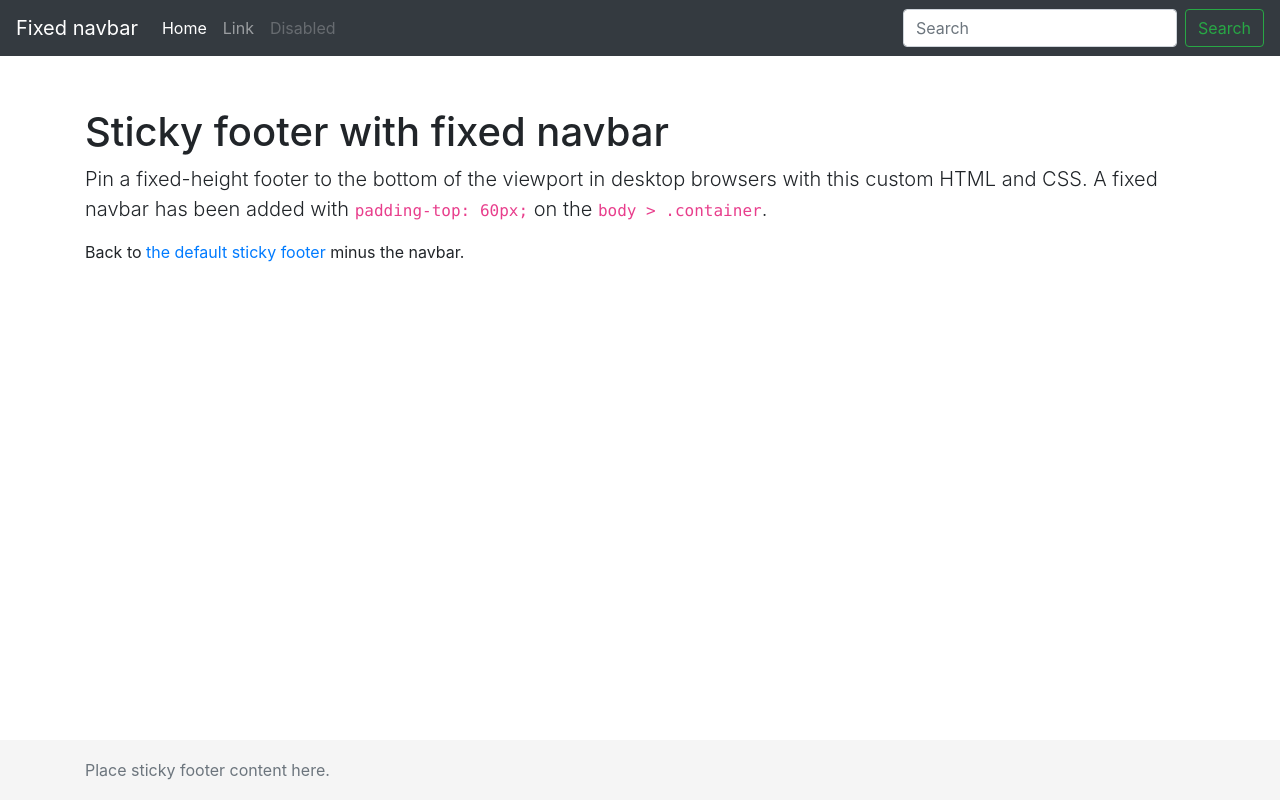
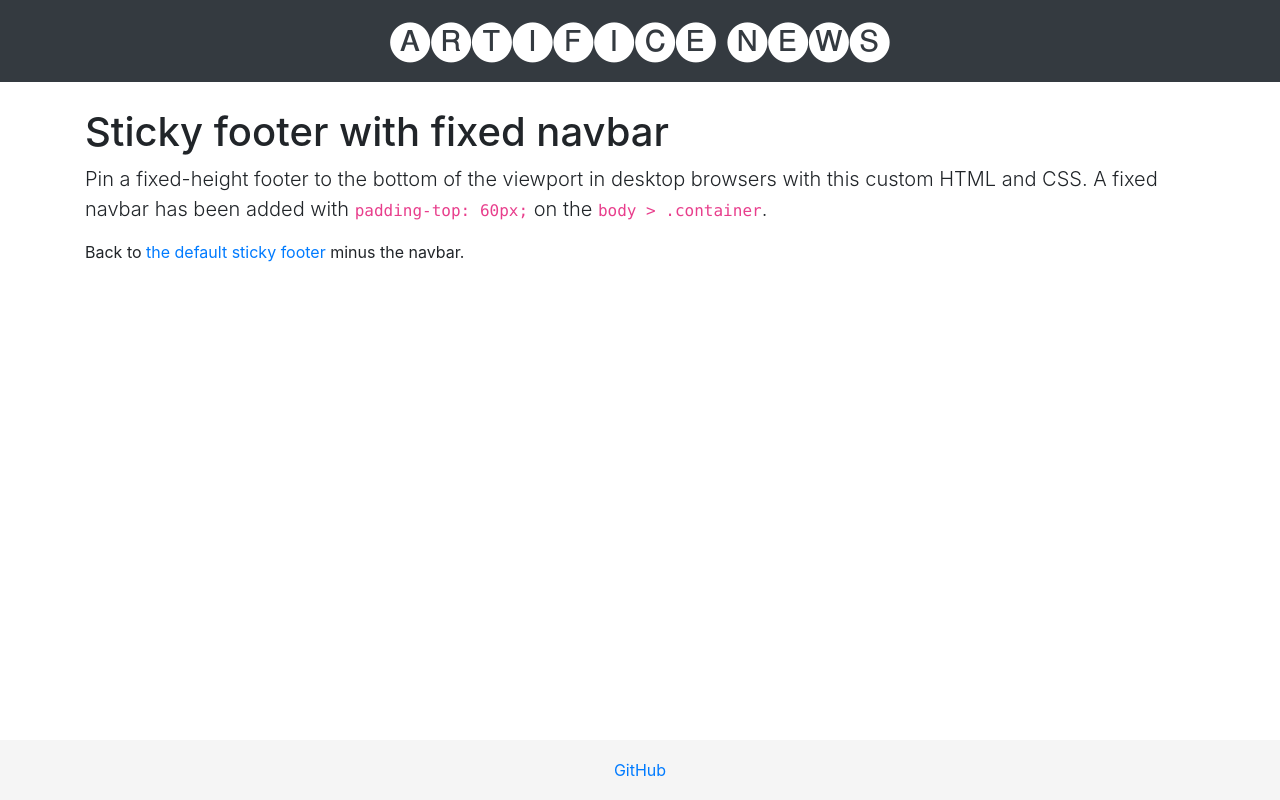
Before and after one commit to artifice-project/artifice-project, a Flask app: page /base in a window 1280 px wide. Run offline with Flask 2, Linux system fonts and the light colour scheme; some libraries are stand-ins or nearby versions.

Commit message:
initializing files to be used later, added some stuff to the frontend mockup

```diff
--- a/src/artifice/frontend/main.py
+++ b/src/artifice/frontend/main.py
@@ -2,25 +2,28 @@ from flask import Flask, request, render_template, url_for
 
 app = Flask(__name__)
 
-schema = {
-    "headline" : "fake news causing unrest amongst low-education voters",
-    "author" : "john e. doe",
-    "timestamp" : "July 23, 2019",
-    "caption" : "an image shows several people talking to a reporter in a small town.",
-    "article" : "Lorem ipsum dolor sit amet, consectetur adipisicing elit, sed do eiusmod tempor incididunt ut labore et dolore magna aliqua. Ut enim ad minim veniam, quis nostrud exercitation ullamco laboris nisi ut aliquip ex ea commodo consequat. Duis aute irure dolor in reprehenderit in voluptate velit esse cillum dolore eu fugiat nulla pariatur. Excepteur sint occaecat cupidatat non proident, sunt in culpa qui officia deserunt mollit anim id est laborum.",
-}
+def get_schema():
+    schema = {
+        "headline" : "fake news causing unrest amongst low-education voters",
+        "author" : "john e. doe",
+        "timestamp" : "July 23, 2019",
+        "caption" : "an image shows several people talking to a reporter in a small town.",
+        "article" : "Lorem ipsum dolor sit amet, consectetur adipisicing elit, sed do eiusmod tempor incididunt ut labore et dolore magna aliqua. Ut enim ad minim veniam, quis nostrud exercitation ullamco laboris nisi ut aliquip ex ea commodo consequat. Duis aute irure dolor in reprehenderit in voluptate velit esse cillum dolore eu fugiat nulla pariatur. Excepteur sint occaecat cupidatat non proident, sunt in culpa qui officia deserunt mollit anim id est laborum.",
+    }
+    schema["headline"] = schema["headline"].title()
+    schema["author"] = schema["author"].title()
+    schema["caption"] = schema["caption"].capitalize()
+    return schema
 
 @app.route("/")
 def home():
-    global schema
-    schema["headline"] = schema["headline"].title()
-    schema["author"] = schema["author"].title()
-    schema["caption"] = schema["caption"].capitalize()
+    schema = get_schema()
     return render_template("index.html", schema=schema)
 
 @app.route("/base")
 def base():
-    return render_template("base.html")
+    schema = get_schema()
+    return render_template("base.html", schema=schema)
 
 if __name__ == '__main__':
     app.run(
--- a/src/artifice/frontend/static/custom2.css
+++ b/src/artifice/frontend/static/custom2.css
@@ -7,6 +7,7 @@ html {
 body {
   /* Margin bottom by footer height */
   margin-bottom: 60px;
+  /* background-color: #ff5c5c; */
 }
 .footer {
   position: absolute;
@@ -17,7 +18,13 @@ body {
   line-height: 60px; /* Vertically center the text there */
   background-color: #f5f5f5;
 }
-
+.navbar-header {
+    float: left;
+    padding: 15px;
+    text-align: center;
+    width: 100%;
+}
+.navbar-brand {float:none;}
 
 /* Custom page CSS
 -------------------------------------------------- */
--- a/src/artifice/frontend/templates/base.html
+++ b/src/artifice/frontend/templates/base.html
@@ -1,72 +1,59 @@
-
 <!doctype html>
 <html lang="en">
+
 <head>
   <meta charset="utf-8">
   <meta name="viewport" content="width=device-width, initial-scale=1, shrink-to-fit=no">
   <meta name="description" content="">
   <meta name="author" content="">
   <link rel="icon" href="/docs/4.0/assets/img/favicons/favicon.ico">
-
-    <title>Sticky Footer Navbar Template for Bootstrap</title>
-
-    <link rel="canonical" href="https://getbootstrap.com/docs/4.0/examples/sticky-footer-navbar/">
-
   <!-- Bootstrap core CSS -->
   <link rel="stylesheet" href="https://stackpath.bootstrapcdn.com/bootstrap/4.3.1/css/bootstrap.min.css" integrity="sha384-ggOyR0iXCbMQv3Xipma34MD+dH/1fQ784/j6cY/iJTQUOhcWr7x9JvoRxT2MZw1T" crossorigin="anonymous">
-
-    <!-- Custom styles for this template -->
+  <!-- Custom styles -->
   <link href="{{ url_for('static', filename='custom2.css') }}" rel="stylesheet">
+  <title>ARTIFICE</title>
 </head>
 
 <body>
 
+  <!-- ========== NAVBAR ========== -->
   <header>
-      <!-- Fixed navbar -->
     <nav class="navbar navbar-expand-md navbar-dark fixed-top bg-dark">
-        <a class="navbar-brand" href="#">Fixed navbar</a>
-        <button class="navbar-toggler" type="button" data-toggle="collapse" data-target="#navbarCollapse" aria-controls="navbarCollapse" aria-expanded="false" aria-label="Toggle navigation">
-          <span class="navbar-toggler-icon"></span>
-        </button>
-        <div class="collapse navbar-collapse" id="navbarCollapse">
-          <ul class="navbar-nav mr-auto">
-            <li class="nav-item active">
-              <a class="nav-link" href="#">Home <span class="sr-only">(current)</span></a>
-            </li>
-            <li class="nav-item">
-              <a class="nav-link" href="#">Link</a>
-            </li>
-            <li class="nav-item">
-              <a class="nav-link disabled" href="#">Disabled</a>
-            </li>
-          </ul>
-          <form class="form-inline mt-2 mt-md-0">
-            <input class="form-control mr-sm-2" type="text" placeholder="Search" aria-label="Search">
-            <button class="btn btn-outline-success my-2 my-sm-0" type="submit">Search</button>
-          </form>
+          <div class="row mx-auto">
+            <a class="navbar-brand mx-auto" href="#">
+              <h1>🅐🅡🅣🅘🅕🅘🅒🅔 🅝🅔🅦🅢</h1>
+            </a>
           </div>
     </nav>
   </header>
+  <!-- ========== END OF NAVBAR ========== -->
 
   <!-- Begin page content -->
   <main role="main" class="container">
     <h1 class="mt-5">Sticky footer with fixed navbar</h1>
     <p class="lead">Pin a fixed-height footer to the bottom of the viewport in desktop browsers with this custom HTML and CSS. A fixed navbar has been added with <code>padding-top: 60px;</code> on the <code>body &gt; .container</code>.</p>
-      <p>Back to <a href="../sticky-footer">the default sticky footer</a> minus the navbar.</p>
+    <p>Back to <a href="#">the default sticky footer</a> minus the navbar.</p>
   </main>
 
+  <!-- ========== FOOTER ========== -->
   <footer class="footer">
     <div class="container">
-        <span class="text-muted">Place sticky footer content here.</span>
+      <div class="row justify-content-center">
+        <div class="text-muted"><a target="_blank" href="https://github.com/minelminel/artifice-project">GitHub</a></div>
+      </div>
     </div>
   </footer>
+  <!-- ========== END OF FOOTER ========== -->
 
   <!-- Bootstrap core JavaScript
     ================================================== -->
   <!-- Placed at the end of the document so the pages load faster -->
   <script src="https://code.jquery.com/jquery-3.2.1.slim.min.js" integrity="sha384-KJ3o2DKtIkvYIK3UENzmM7KCkRr/rE9/Qpg6aAZGJwFDMVNA/GpGFF93hXpG5KkN" crossorigin="anonymous"></script>
-    <script>window.jQuery || document.write('<script src="../../assets/js/vendor/jquery-slim.min.js"><\/script>')</script>
+  <script>
+    window.jQuery || document.write('<script src="https://code.jquery.com/jquery-3.2.1.slim.min.js"><\/script>')
+  </script>
   <script src="../../assets/js/vendor/popper.min.js"></script>
   <script src="../../dist/js/bootstrap.min.js"></script>
 </body>
+
 </html>
--- a/src/artifice/frontend/templates/index.html
+++ b/src/artifice/frontend/templates/index.html
@@ -34,7 +34,7 @@
     <footer class="footer">
       <!-- Copyright -->
       <div class="container">
-        <div class="text-center"><a target="_blank" href="https://github.com/minelminel/artifice-project"> GitHub</a></div>
+        <div class="text-center"><a target="_blank" href="https://github.com/minelminel/artifice-project">GitHub</a></div>
       </div>
       <!-- Copyright -->
 
```
Also changed, not shown: requirements.txt (added, +34 -0 lines), src/artifice/core/README.md (added), src/artifice/core/__init__.py (added), src/artifice/database/README.md (added), src/artifice/frontend/README.md (added), src/artifice/graphql/README.md (added), src/artifice/model/README.md (added), src/artifice/rest/README.md (added), src/artifice/scraper/README.md (added), src/artifice/util/README.md (added), 1 other file. Lines whose indentation alone changed are shown as unchanged.
